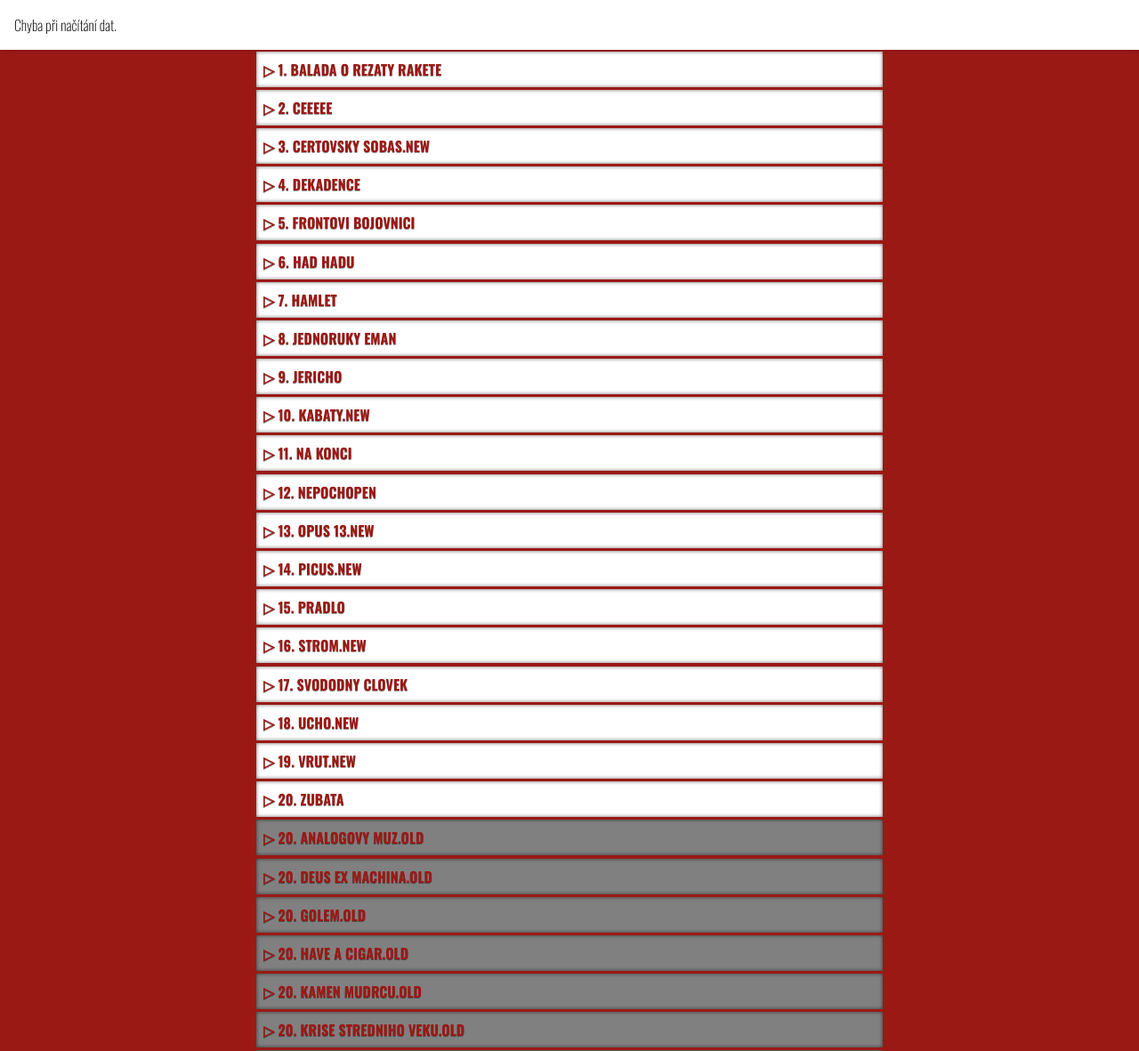
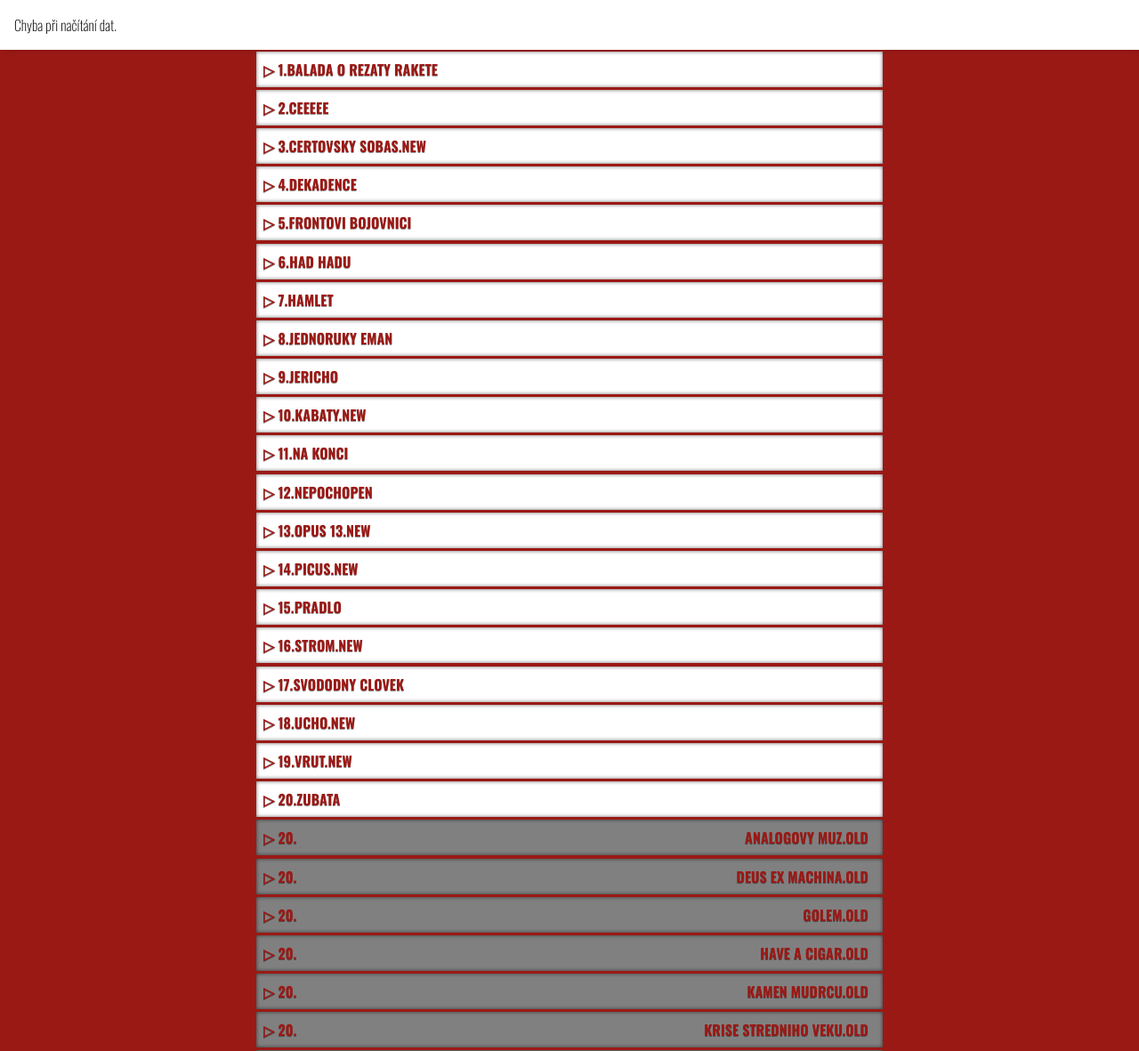
Before and after one commit to juhyxx/www.rezatyrakety.cz, a PHP site: page /demo/index.php in a window 1280 px wide. Shown: the top 1181 px of the page at 89% size. Run offline with PHP 8.4, Linux system fonts and the light colour scheme; data that the repository does not hold is empty.

Commit message:
improvements

```diff
--- a/demo/index.php
+++ b/demo/index.php
@@ -71,8 +71,15 @@
                 text-transform: uppercase;
                 color: #9b1915;
                 text-shadow: 0px 1px 0px  rgba(0,0,0, 0.4);
+                display: flex ;   justify-content: space-between;
 
-
+                padding-right: 1rem ;
+                .container {
+                    flex:1;
+                    display: flex;
+                    justify-content: space-between;
+                    align-items: center;
+                }
                 &:before {
                     content: "◢ " counter(css-counter) ". " ;
                 }
@@ -246,7 +253,7 @@ foreach ($data as $item) {
         }
 
         echo "<div class='item" . ($ext == "new" ? " new" : "") . " collapsed' onclick=\"toggle(this)\">";
-        echo "<h2>".str_replace ("_", " ", $item)."  $playtime </h2>";
+        echo "<h2><div class='container'><div>".str_replace ("_", " ", $item)."</div><div>$playtime</div></div></h2>";
 
         uasort($itemdata, 'sortByExtension');
         echo "\t<ul>\n";
```
